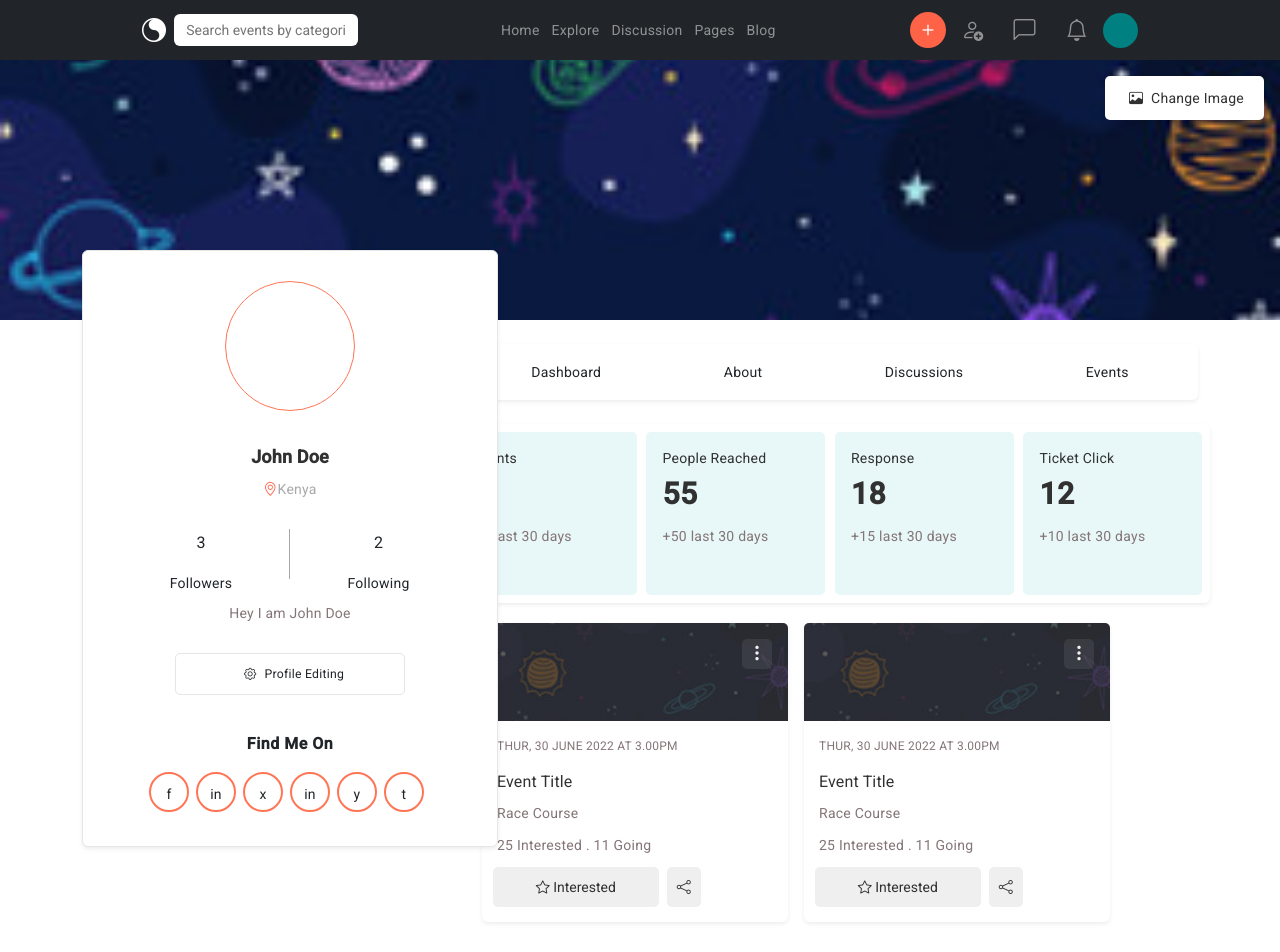
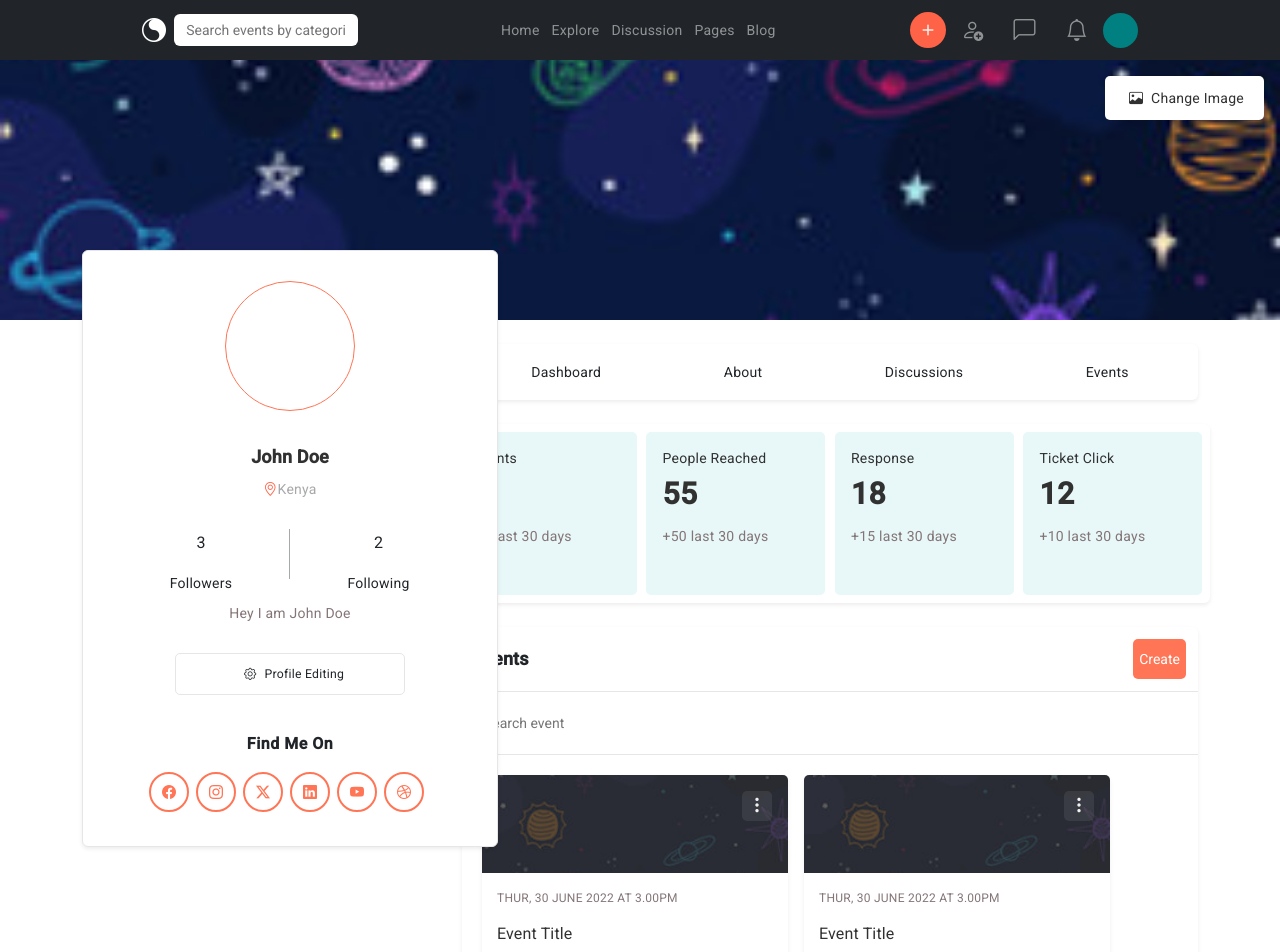
Before and after one commit to kennedybabu/events-angular, an Angular app: page /user-profile in a window 1280 px wide. Shown: the top 952 px of the page. Built offline with nearby package versions, Linux system fonts and the light colour scheme.

Commit message:
feature: style the profile component

```diff
--- a/src/app/components/navbar/navbar.component.html
+++ b/src/app/components/navbar/navbar.component.html
@@ -1,7 +1,7 @@
 <div class="navbar" style="padding: 0 130px;">
   <div class="container">
     <div style="display: flex;align-items: center;">
-        <i style="color: #fff;font-size: 1.5rem;" class="bi bi-brilliance mr-3"></i>
+        <i style="color: #fff;font-size: 1.5rem;cursor: pointer;" routerLink="/" class="bi bi-brilliance mr-3" ></i>
         <div class="mx-2">
             <input class="rounded" type="text" placeholder="Search events by categories">
         </div>
--- a/src/app/components/stats/stats.component.html
+++ b/src/app/components/stats/stats.component.html
@@ -19,5 +19,4 @@
         <h2>12</h2>
         <small>+10 last 30 days</small>
     </div>
-
 </div>
--- a/src/app/components/user-card/user-card.component.html
+++ b/src/app/components/user-card/user-card.component.html
@@ -21,6 +21,6 @@
                 <p style="color: #a7a8aa;">1</p>
             </div>
         </div>
-        <h3 style="cursor: pointer;" class="mt-4">View Profile</h3>
+        <h3 style="cursor: pointer;" class="mt-4" routerLink="user-profile">View Profile</h3>
     </div>
 </div>
--- a/src/app/pages/user-profile/user-profile.component.html
+++ b/src/app/pages/user-profile/user-profile.component.html
@@ -37,22 +37,22 @@
                             <h4 style="font-weight: bold;margin-top: 37px;">Find Me On</h4>
                             <div class="profile-social-links">
                                 <div class="icon hover-actions">
-                                    f
+                                    <i class="bi bi-facebook"></i>
                                 </div>
                                 <div class="icon hover-actions">
-                                    in
+                                    <i class="bi bi-instagram"></i>
                                 </div>
                                 <div class="icon hover-actions">
-                                    x
+                                    <i class="bi bi-twitter-x"></i>
                                 </div>
                                 <div class="icon hover-actions">
-                                    in
+                                    <i class="bi bi-linkedin"></i>
                                 </div>
                                 <div class="icon hover-actions">
-                                    y
+                                    <i class="bi bi-youtube"></i>
                                 </div>
                                 <div class="icon hover-actions">
-                                    t
+                                    <i class="bi bi-dribbble"></i>
                                 </div>
                             </div>
                         </div>
@@ -61,11 +61,28 @@
                 <div class="col-md-12 col-lg-7 col-xl-8">
                     <app-dash-buttons></app-dash-buttons>
                     <app-stats></app-stats>
-                    <div style="padding: 20px;" class="d-flex gap-3 flex-wrap">
-                        <app-event></app-event>
-                        <app-event></app-event>
-                        <app-event></app-event>
-                        <app-event></app-event>
+                    <div class="my-4 shadow-sm rounded">
+                        <div class="header-wrapper" style="display: flex;justify-content: space-between;align-items: center;border-bottom: 1px solid #e6e6e6;padding: 12px;">
+                            <h3 style="margin-bottom: 0;font-weight: bold;font-size: 18px;">Events</h3>
+                            <button style="background-color: #ff7555;border-radius: 5px;color: #ffff;height: 40px;line-height: 14px;border: none;">Create</button>
+                        </div>
+                        <div style="display: flex;align-items: center;padding: 20px;border-bottom: 1px solid #e6e6e6;">
+                            <div>
+                                <input type="text" placeholder="Search event" style="border: none;">
+                            </div>
+                            <div>
+
+                            </div>
+                            <div>
+
+                            </div>
+                        </div>
+                        <div style="padding: 20px;" class="d-flex gap-3 flex-wrap">
+                            <app-event></app-event>
+                            <app-event></app-event>
+                            <app-event></app-event>
+                            <app-event></app-event>
+                        </div>
                     </div>
                 </div>
             </div>
--- a/src/app/pages/user-profile/user-profile.component.scss
+++ b/src/app/pages/user-profile/user-profile.component.scss
@@ -1,5 +1,4 @@
 .user-profile {
-    // padding: 32px 16px;
 
     .header-bg {
         height: 260px;
@@ -7,7 +6,6 @@
         background-repeat: no-repeat;
         background-position: center;
         background-size: cover;
-        // background-color: rgba(255, 99, 71, 0.295);
         position: relative;
 
         a {
@@ -51,6 +49,10 @@
                     margin-right: 7px;
                     padding: 10px 9px;
                     cursor: pointer;
+                    display: flex;
+                    align-items: center;
+                    justify-content: center;
+                    color: #ff7555;
                 }
             }
         }
```
